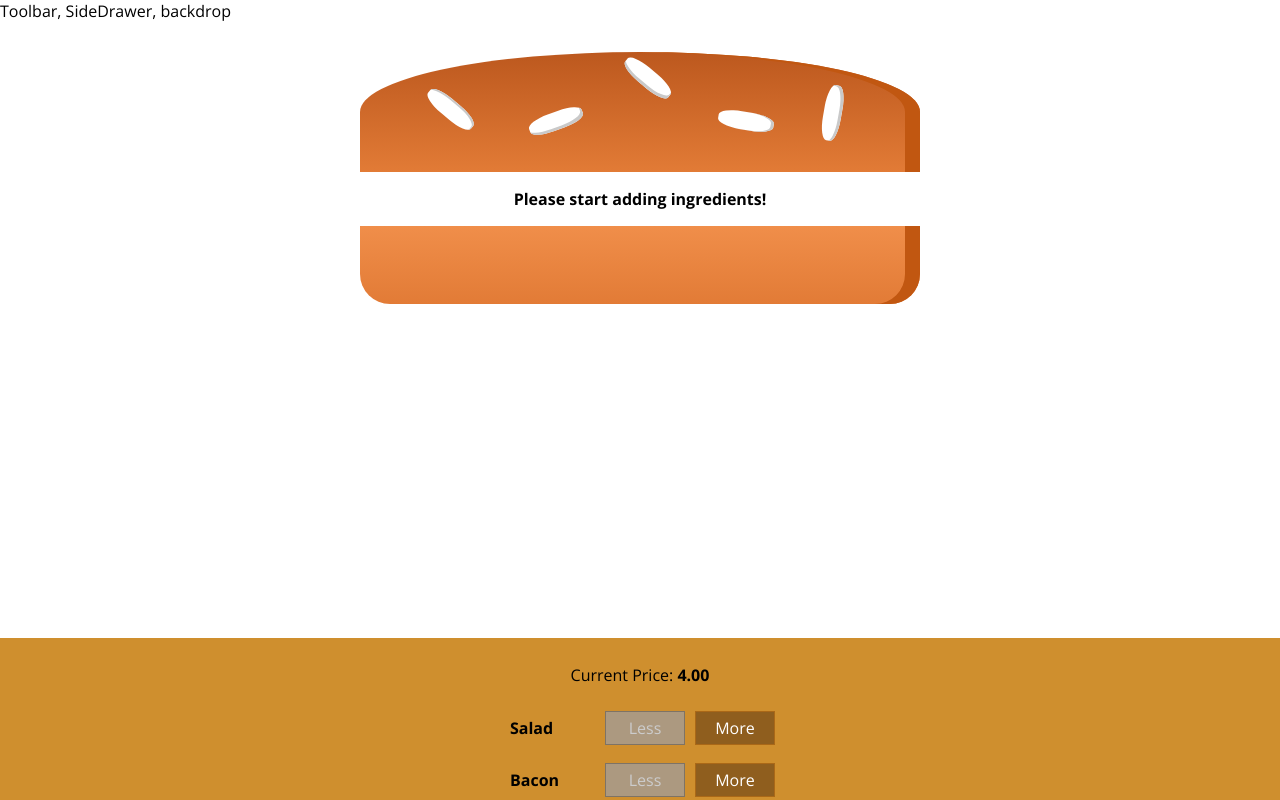
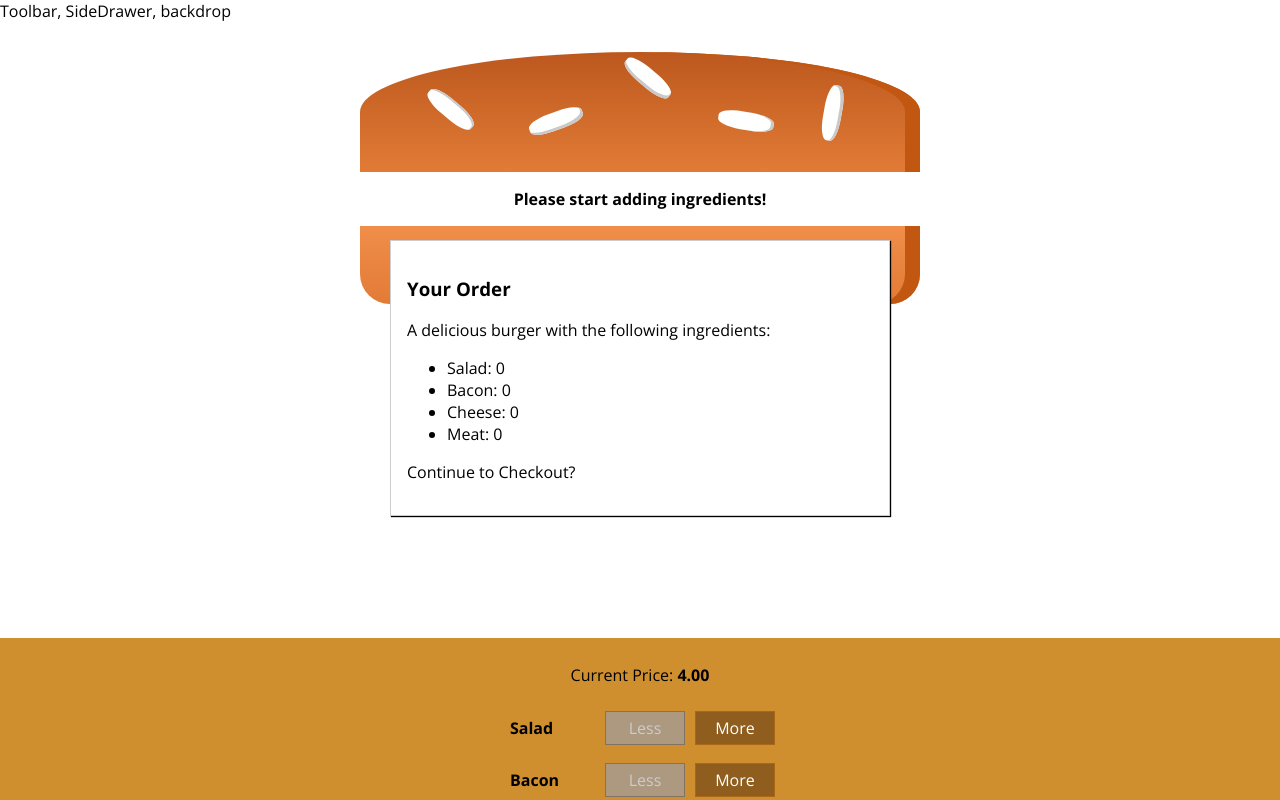
Before and after one commit to AdamJosephKalimi/react-burger-builder-2, a React app: page / in a window 1280 px wide. Shown: the top 800 px of the page. Built offline with nearby package versions, Linux system fonts and the light colour scheme.

Commit message:
The modal works, but is present at all times. Now will work on rendering it after user clicks 'order now' btn.

```diff
--- /dev/null
+++ b/src/components/Burger/OrderSummary/OrderSummary.js
@@ -0,0 +1,30 @@
+import React from 'react';
+import Aux from '../../../hoc/Aux';
+
+const orderSummary = (props) => {
+    const ingredientSummary = Object.keys(props.ingredients)
+    // We are going to map the array in the line above
+    // into an array of JSX elements
+      .map(igKey => {
+          // Here, igKey is the key in the array, and props.ingredients[igKey]
+          // is the way we access the value
+          // The inline style will capitalize the first letter
+          // of each key, bc in the BurgerBuilder ingredients,
+          // they are all lower-case.
+          return (<li key={igKey}>
+                    <span style={{textTransform: 'capitalize'}}>{igKey}</span>: {props.ingredients[igKey]}
+                  </li>);
+      });
+    return (
+      <Aux>
+        <h3>Your Order</h3>
+        <p>A delicious burger with the following ingredients:</p>
+        <ul>
+            {ingredientSummary}
+        </ul>
+        <p>Continue to Checkout?</p>
+      </Aux>
+      );
+};
+
+export default orderSummary;
--- /dev/null
+++ b/src/components/UI/Backdrop/Backdrop.js
@@ -0,0 +1 @@
+Backdrop.js
--- /dev/null
+++ b/src/components/UI/Modal/Modal.css
@@ -0,0 +1,20 @@
+.Modal {
+    position: fixed;
+    z-index: 500;
+    background-color: white;
+    width: 70%;
+    border: 1px solid #ccc;
+    box-shadow: 1px 1px 1px black;
+    padding: 16px;
+    left: 15%;
+    top: 30%;
+    box-sizing: border-box;
+    transition: all 0.3s ease-out;
+}
+
+@media (min-width: 600px) {
+    .Modal {
+        width: 500px;
+        left: calc(50% - 250px);
+    }
+}
--- /dev/null
+++ b/src/components/UI/Modal/Modal.js
@@ -0,0 +1,10 @@
+import React from 'react';
+import classes from './Modal.css';
+
+const modal = (props) => (
+    <div className={classes.Modal}>
+        {props.children}
+    </div>
+  );
+
+export default modal;
--- a/src/containers/BurgerBuilder/BurgerBuilder.js
+++ b/src/containers/BurgerBuilder/BurgerBuilder.js
@@ -3,6 +3,8 @@ import React, { Component } from 'react';
 import Aux from '../../hoc/Aux';
 import Burger from '../../components/Burger/Burger';
 import BuildControls from '../../components/Burger/BuildControls/BuildControls';
+import Modal from '../../components/UI/Modal/Modal';
+import OrderSummary from '../..//components/Burger/OrderSummary/OrderSummary';
 
 // Name constants you want to use as global constants
 // using ALLCAPS
@@ -97,6 +99,9 @@ class BurgerBuilder extends Component {
         }
         return (
               <Aux>
+                  <Modal>
+                      <OrderSummary ingredients={this.state.ingredients}/>
+                  </Modal>
                   <Burger ingredients={this.state.ingredients}/>
                   <BuildControls
                       ingredientAdded={this.addIngredientHandler}
```
